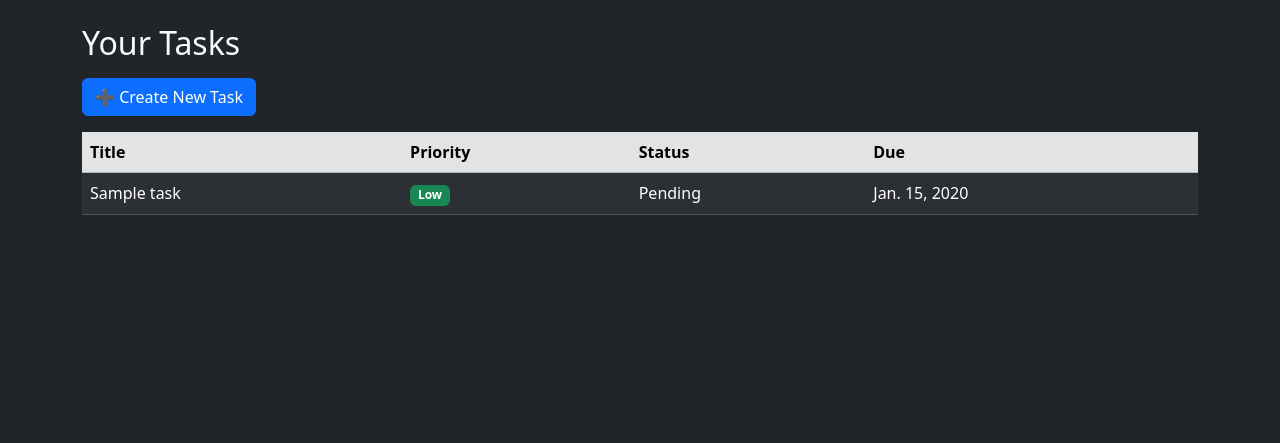
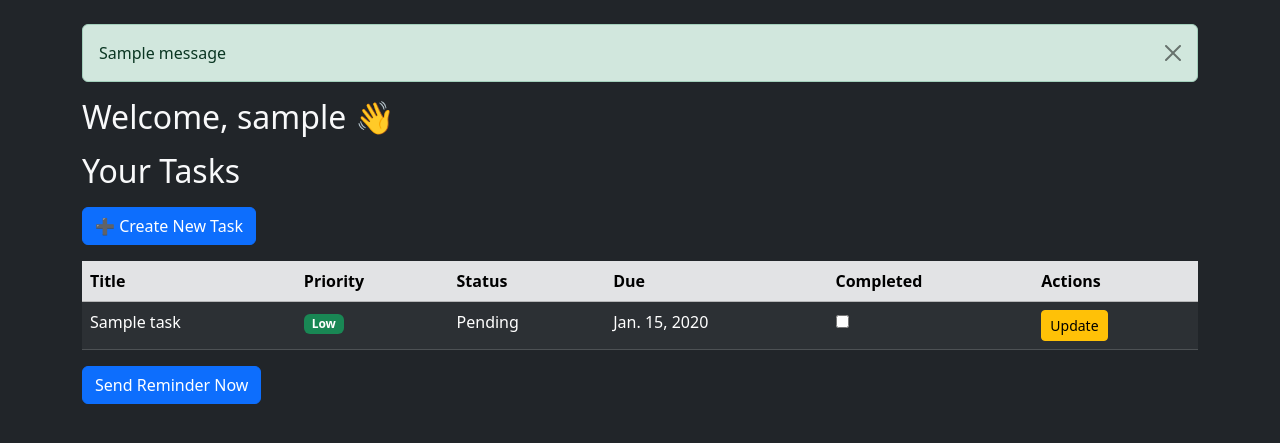
Before and after one commit to Pratibha742/Smart_task_manager, a Django app: page /tasks/ in a window 1280 px wide. Shown: the part 56-499 px from the top of the page. Run offline with Django 5.2, Linux system fonts and the light colour scheme; a user stored in the database is signed in; tables that the repository leaves empty hold one stand-in row (values such as "Sample post"); one stand-in notice (Sample message) is shown.

Commit message:
some new features added

```diff
--- a/smart_task_manager/tasks/models.py
+++ b/smart_task_manager/tasks/models.py
@@ -3,7 +3,7 @@ from django.contrib.auth.models import User
 
 class Task(models.Model):
     PRIORITY_CHOICES = [('Low','Low'),('Medium','Medium'),('High','High')]
-    STATUS_CHOICES = [('Pending','Pending'),('In Progress','In Progress'),('Completed','Completed')]
+    STATUS_CHOICES = [('Pending','Pending'),('In Progress','In Progress'),('On hold','On hold')]
 
     title = models.CharField(max_length=200)
     description = models.TextField(blank=True)
--- a/smart_task_manager/tasks/templates/tasks/base.html
+++ b/smart_task_manager/tasks/templates/tasks/base.html
@@ -3,6 +3,7 @@
 <head>
   <meta charset="UTF-8">
   <meta name="viewport" content="width=device-width, initial-scale=1.0">
+  <meta name="csrf-token" content="{{ csrf_token }}">
   <title>SmartTask AI</title>
   {% load static %}
   <!-- Bootstrap CSS -->
--- a/smart_task_manager/tasks/templates/tasks/login.html
+++ b/smart_task_manager/tasks/templates/tasks/login.html
@@ -24,6 +24,8 @@
             <i class="bi bi-google"></i> Login with Google
           </a>
         </div>
+         <!-- Exit button -->
+        <a href="{% url 'welcome' %}" class="btn btn-dark w-100 mt-2">Exit</a>
       </div>
       <div class="card-footer text-center">
         Don’t have an account? <a href="{% url 'signup' %}" class="text-warning">Sign up here</a>
--- a/smart_task_manager/tasks/templates/tasks/task_list.html
+++ b/smart_task_manager/tasks/templates/tasks/task_list.html
@@ -1,10 +1,26 @@
 {% extends 'tasks/base.html' %}
 {% block content %}
-{% if urgent_tasks %}
+
+{# 🔔 Display Django messages only if present #}
+{% if messages %}
+  {% for message in messages %}
+    <div class="alert alert-{{ message.tags }} alert-dismissible fade show" role="alert">
+      {{ message }}
+      <button type="button" class="btn-close" data-bs-dismiss="alert" aria-label="Close"></button>
+    </div>
+  {% endfor %}
+{% endif %}
+
+
+
+{% if urgent_tasks.exists %}
   <div class="alert alert-danger">
     ⚠️ Reminder: You have {{ urgent_tasks.count }} task(s) due soon!
   </div>
 {% endif %}
+<h2 class="mb-3">
+    Welcome, {{ user.username }} 👋
+</h2>
 
 <h2 class="mb-3">Your Tasks</h2>
 <a href="{% url 'task_create' %}" class="btn btn-primary mb-3">➕ Create New Task</a>
@@ -16,11 +32,13 @@
       <th>Priority</th>
       <th>Status</th>
       <th>Due</th>
+      <th>Completed</th>
+       <th>Actions</th>
     </tr>
   </thead>
   <tbody>
     {% for task in tasks %}
-    <tr>
+    <tr id="task-row-{{ task.id }}">
       <td>{{ task.title }}</td>
       <td>
         {% if task.priority == "High" %}
@@ -33,10 +51,59 @@
       </td>
       <td>{{ task.status }}</td>
       <td>{{ task.due_date }}</td>
+      <td>
+        <input type="checkbox" class="complete-task" data-task-id="{{ task.id }}">
+      </td>
+       <td>
+        <a href="{% url 'task_update' task.id %}" class="btn btn-sm btn-warning"<a>Update</a>
+      </td>
     </tr>
     {% empty %}
-    <tr><td colspan="4" class="text-center">No tasks yet</td></tr>
+    <tr><td colspan="6" class="text-center">No tasks yet</td></tr>
     {% endfor %}
   </tbody>
 </table>
+<div class="mb-3">
+  <a href="{% url 'send_reminder' %}" class="btn btn-primary">
+    Send Reminder Now
+  </a>
+</div>
+
+<script>
+document.addEventListener("DOMContentLoaded", function() {
+  document.querySelectorAll(".complete-task").forEach(function(checkbox) {
+    checkbox.addEventListener("change", function() {
+      if (this.checked) {
+        let taskId = this.getAttribute("data-task-id");
+
+        // 🔔 Confirmation box
+        if (!confirm("⚠️ Are you sure you want to delete this task?")) {
+          this.checked = false;  // agar user cancel kare to checkbox uncheck
+          return;
+        }
+
+        fetch(`/tasks/delete/${taskId}/`, {
+          method: "POST",
+          headers: {
+  "X-CSRFToken": document.querySelector('meta[name="csrf-token"]').getAttribute("content"),
+  "Content-Type": "application/json",
+},
+        })
+        .then(response => {
+          if (response.ok) {
+            // Row ko fade-out effect ke saath delete karte hain
+            let row = document.getElementById("task-row-" + taskId);
+            row.style.transition = "opacity 0.5s";
+            row.style.opacity = "0";
+            setTimeout(() => row.remove(), 500);
+          } else {
+            alert("❌ Error deleting task!");
+            this.checked = false;  // error aaye to wapas uncheck
+          }
+        });
+      }
+    });
+  });
+});
+</script>
 {% endblock %}
--- a/smart_task_manager/tasks/urls.py
+++ b/smart_task_manager/tasks/urls.py
@@ -10,9 +10,12 @@ urlpatterns = [
     path('', views.welcome, name='welcome'),
     path('tasks/', views.task_list, name='task_list'),
     path('create/', views.task_create, name='task_create'),
+    path("update/<int:pk>/", views.task_update, name="task_update"),  # 👈 added
+    path('tasks/delete/<int:task_id>/', views.delete_task, name='delete_task'),
     path('login/', auth_views.LoginView.as_view(template_name='tasks/login.html'), name='login'),
     path('logout/', auth_views.LogoutView.as_view(next_page='login'), name='logout'),
     path('signup/', views.signup, name='signup'),
-    path('run-task/<str:token>/',views.trigger_notifications,name='run-task')
+    path('run-task/<str:token>/',views.trigger_notifications,name='run-task'),
+    path("send-reminder/", views.send_reminder_now, name="send_reminder"),
 
 ]
--- a/smart_task_manager/tasks/views.py
+++ b/smart_task_manager/tasks/views.py
@@ -1,4 +1,4 @@
-from django.shortcuts import render,redirect
+from django.shortcuts import render,redirect,get_object_or_404
 from django.contrib.auth.decorators import login_required
 from django.contrib.auth import login,authenticate
 from django.contrib.auth.forms import UserCreationForm
@@ -12,26 +12,50 @@ from django.utils.timezone import localdate
 from django.http import JsonResponse
 from django.core.management import call_command
 from django.conf import settings
-
+from django.core.mail import send_mail
+from django.contrib import messages
 
 def welcome(request):
     if request.user.is_authenticated:
         return redirect('task_list')
     return render(request, 'tasks/welcome.html')
 
+# @login_required
+# def task_list(request):
+#     today = localdate()
+#     soon = today + timedelta(days=2)
+#     tasks =(Task.objects.filter(assigned_to=request.user).select_related('assigned_to'))
+
+#     urgent_tasks = tasks.filter(
+#     status__in=['pending', 'in progress'],
+#     due_date__lte=date.today() + timedelta(days=2)
+# ).filter(
+#     Q(priority="High") | Q(due_date__lte=date.today() + timedelta(days=2))
+# )
+#     return render(request, 'tasks/task_list.html', {'tasks': tasks,'urgent_tasks':urgent_tasks})
+
 @login_required
 def task_list(request):
     today = localdate()
     soon = today + timedelta(days=2)
-    tasks =(Task.objects.filter(assigned_to=request.user).select_related('assigned_to'))
 
+    tasks = Task.objects.filter(assigned_to=request.user).select_related('assigned_to')
+
+    # Urgent = High priority + due within 2 days + still not finished
     urgent_tasks = tasks.filter(
-    status__in=['pending', 'in progress'],
-    due_date__lte=date.today() + timedelta(days=2)
-).filter(
-    Q(priority="High") | Q(due_date__lte=date.today() + timedelta(days=2))
-)
-    return render(request, 'tasks/task_list.html', {'tasks': tasks,'urgent_tasks':urgent_tasks})
+        priority="High",
+        status__in=['pending', 'in progress'],
+        due_date__lte=soon
+    )
+
+    return render(
+        request,
+        'tasks/task_list.html',
+        {
+            'tasks': tasks,
+            'urgent_tasks': urgent_tasks
+        }
+    )
 
 @login_required
 def task_create(request):
@@ -76,15 +100,6 @@ def signup(request):
     return render(request, 'tasks/sign_up.html', {'form': form})
 
 
-
-
-# def trigger_notifications(request,token):
-#     if token != settings.CRON_SECRET:
-#         return JsonResponse({"status": "error", "message": "Unauthorized"}, status=403)
-
-#     call_command = ("send_task_reminders")
-#     return JsonResponse({"status": "success" ,"message":"notifications triggered"})
-
 def trigger_notifications(request, token):
     if token != settings.CRON_SECRET:
         return JsonResponse({"status": "error", "message": "Unauthorized"}, status=403)
@@ -94,3 +109,62 @@ def trigger_notifications(request, token):
         return JsonResponse({"status": "success", "message": "notifications triggered"})
     except Exception as e:
         return JsonResponse({"status": "error", "message": str(e)}, status=500)
+
+@login_required
+def delete_task(request, task_id):
+    if request.method == "POST":
+        try:
+            task = Task.objects.get(id=task_id, assigned_to=request.user)
+            task.delete()
+            return JsonResponse({"status":"success"})
+        except Task.DoesNotExist:
+            return JsonResponse({"status": "error", "message": "Task not found"}, status=404)
+    return JsonResponse({"status": "error", "message": "Invalid request"}, status=400)
+
+def send_reminder_now(request):
+    today = localdate()
+    soon = today + timedelta(days=2)
+
+      # STEP 1: Update Medium/Low tasks -> High, if due_date within 2 days
+    Task.objects.filter(
+        Q(priority="Medium") | Q(priority="Low"),
+        due_date__lte=soon
+    ).update(priority="High")
+
+     # High priority tasks jo jaldi due hain
+    tasks= Task.objects.filter(
+        priority ="High",
+        due_date__lte = soon,
+        status="Pending",           # 🟢 Completed skip ho jayenge
+        assigned_to=request.user )
+
+    if tasks.exists():
+        subject = "High Priority Task Reminder"
+        message = "These high priorities tasks are pending\n\n"
+        for task in tasks:
+            message += f"- {task.title} (Due: {task.due_date})\n"
+            recipient = [request.user.email]
+
+            send_mail(
+            subject,
+            message,
+            "noreply@yourapp.com",  # from email
+            recipient,
+            fail_silently=False,
+        )
+        messages.success(request, "Reminder email sent successfully!")
+    else:
+        messages.warning(request, "No high priority tasks found to remind.")
+
+    return redirect("task_list")  # ya jis page pe tum dikhana chahte ho
+
+def task_update(request, pk):
+    task = get_object_or_404(Task, pk=pk)
+    if request.method == "POST":
+        form = TaskForm(request.POST, instance=task)
+        if form.is_valid():
+            form.save()
+            return redirect("task_list")  # list page pe redirect
+    else:
+        form = TaskForm(instance=task)
+    return render(request, "tasks/task_form.html", {"form": form})
```
Also changed, not shown: smart_task_manager/tasks/forms.py (+15 -10 lines).
